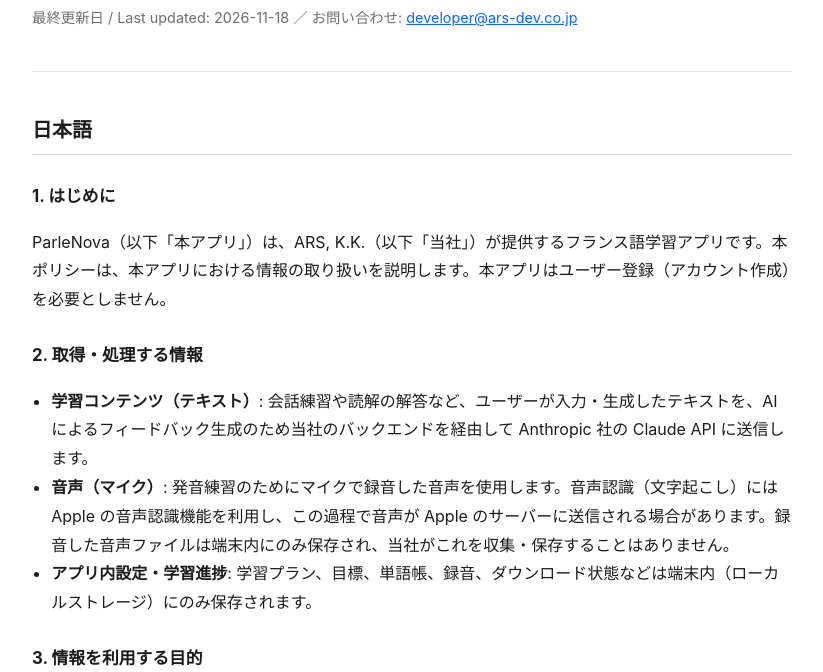
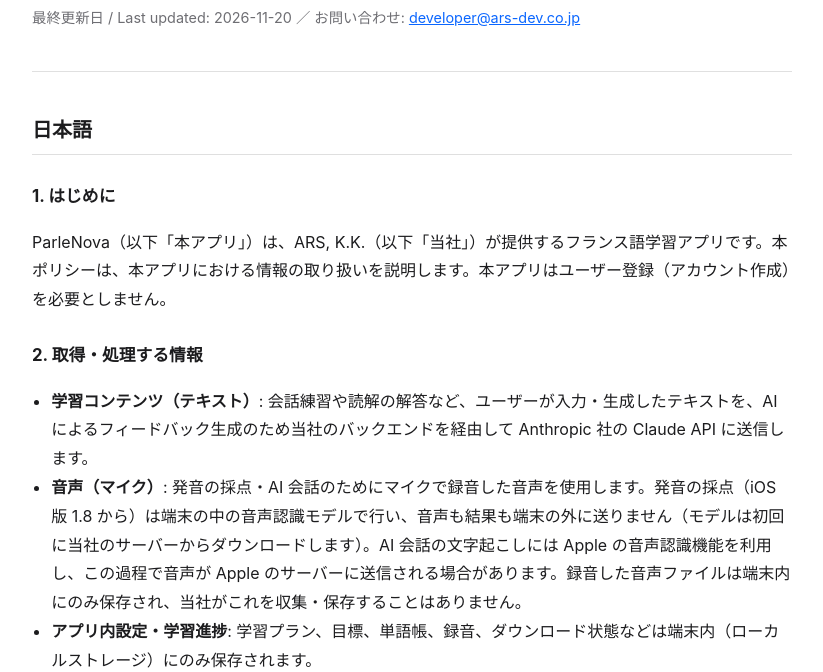
Before and after one commit to ars-sys/parlenova-legal, a plain HTML site: page index.html in a window 1280 px wide. Shown: the part 128-800 px from the top of the page, without its empty margins (228-1051 px from the left). Drawn offline with Linux system fonts and the light colour scheme.

Commit message:
発音の採点（iOS 1.8）: 端末の中で行い、音声を外に送らないことを書く

```diff
--- a/index.html
+++ b/index.html
@@ -35,7 +35,7 @@
 
 <h1>プライバシーポリシー / Privacy Policy</h1>
 <p class="meta">ParleNova ／ 提供者: ARS, K.K.</p>
-<p class="meta">最終更新日 / Last updated: 2026-11-18 ／ お問い合わせ: <a href="mailto:developer@ars-dev.co.jp">developer@ars-dev.co.jp</a></p>
+<p class="meta">最終更新日 / Last updated: 2026-11-20 ／ お問い合わせ: <a href="mailto:developer@ars-dev.co.jp">developer@ars-dev.co.jp</a></p>
 
 <hr>
 
@@ -47,7 +47,7 @@
 <h3>2. 取得・処理する情報</h3>
 <ul>
   <li><strong>学習コンテンツ（テキスト）</strong>: 会話練習や読解の解答など、ユーザーが入力・生成したテキストを、AIによるフィードバック生成のため当社のバックエンドを経由して Anthropic 社の Claude API に送信します。</li>
-  <li><strong>音声（マイク）</strong>: 発音練習のためにマイクで録音した音声を使用します。音声認識（文字起こし）には Apple の音声認識機能を利用し、この過程で音声が Apple のサーバーに送信される場合があります。録音した音声ファイルは端末内にのみ保存され、当社がこれを収集・保存することはありません。</li>
+  <li><strong>音声（マイク）</strong>: 発音の採点・AI 会話のためにマイクで録音した音声を使用します。発音の採点（iOS 版 1.8 から）は端末の中の音声認識モデルで行い、音声も結果も端末の外に送りません（モデルは初回に当社のサーバーからダウンロードします）。AI 会話の文字起こしには Apple の音声認識機能を利用し、この過程で音声が Apple のサーバーに送信される場合があります。録音した音声ファイルは端末内にのみ保存され、当社がこれを収集・保存することはありません。</li>
   <li><strong>アプリ内設定・学習進捗</strong>: 学習プラン、目標、単語帳、録音、ダウンロード状態などは端末内（ローカルストレージ）にのみ保存されます。</li>
 </ul>
 
@@ -108,7 +108,7 @@
 <h3>2. Information We Process</h3>
 <ul>
   <li><strong>Learning content (text):</strong> Text you enter or generate (e.g., conversation practice and reading answers) is sent through our backend to Anthropic's Claude API to produce AI feedback.</li>
-  <li><strong>Audio (microphone):</strong> Microphone audio is used for pronunciation practice. Speech-to-text uses Apple's speech recognition, which may transmit audio to Apple's servers. Recordings are stored only on your device; we do not collect or store them.</li>
+  <li><strong>Audio (microphone):</strong> Microphone audio is used for pronunciation scoring and AI conversation. Pronunciation scoring (iOS version 1.8 and later) runs on an on-device speech recognition model; neither the audio nor the results leave your device (the model is downloaded once from our server). Speech-to-text for AI conversation uses Apple's speech recognition, which may transmit audio to Apple's servers. Recordings are stored only on your device; we do not collect or store them.</li>
   <li><strong>In-app settings &amp; progress:</strong> Study plans, goals, your word list, recordings, and download state are stored only on your device (local storage).</li>
 </ul>
 
```
